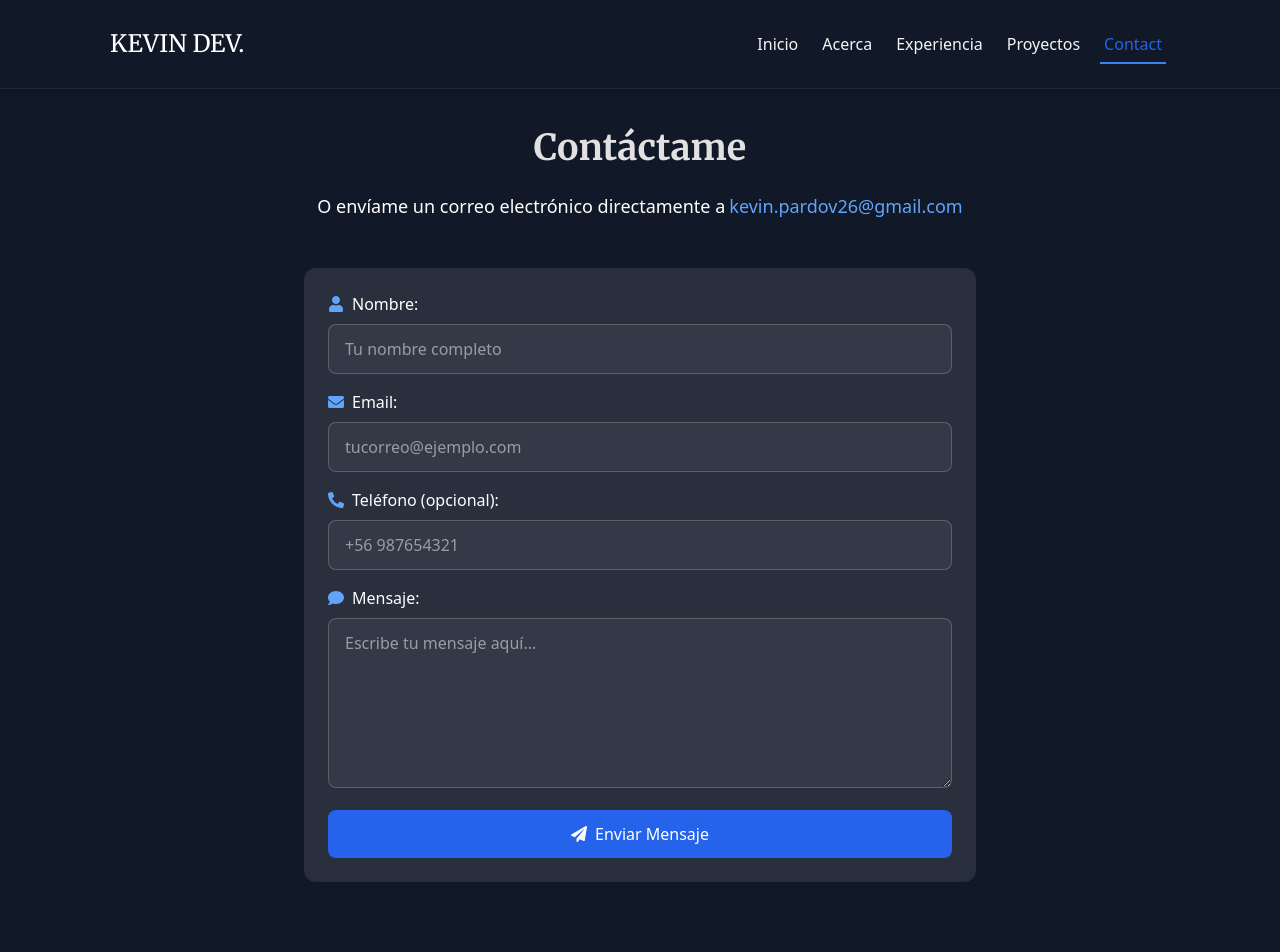
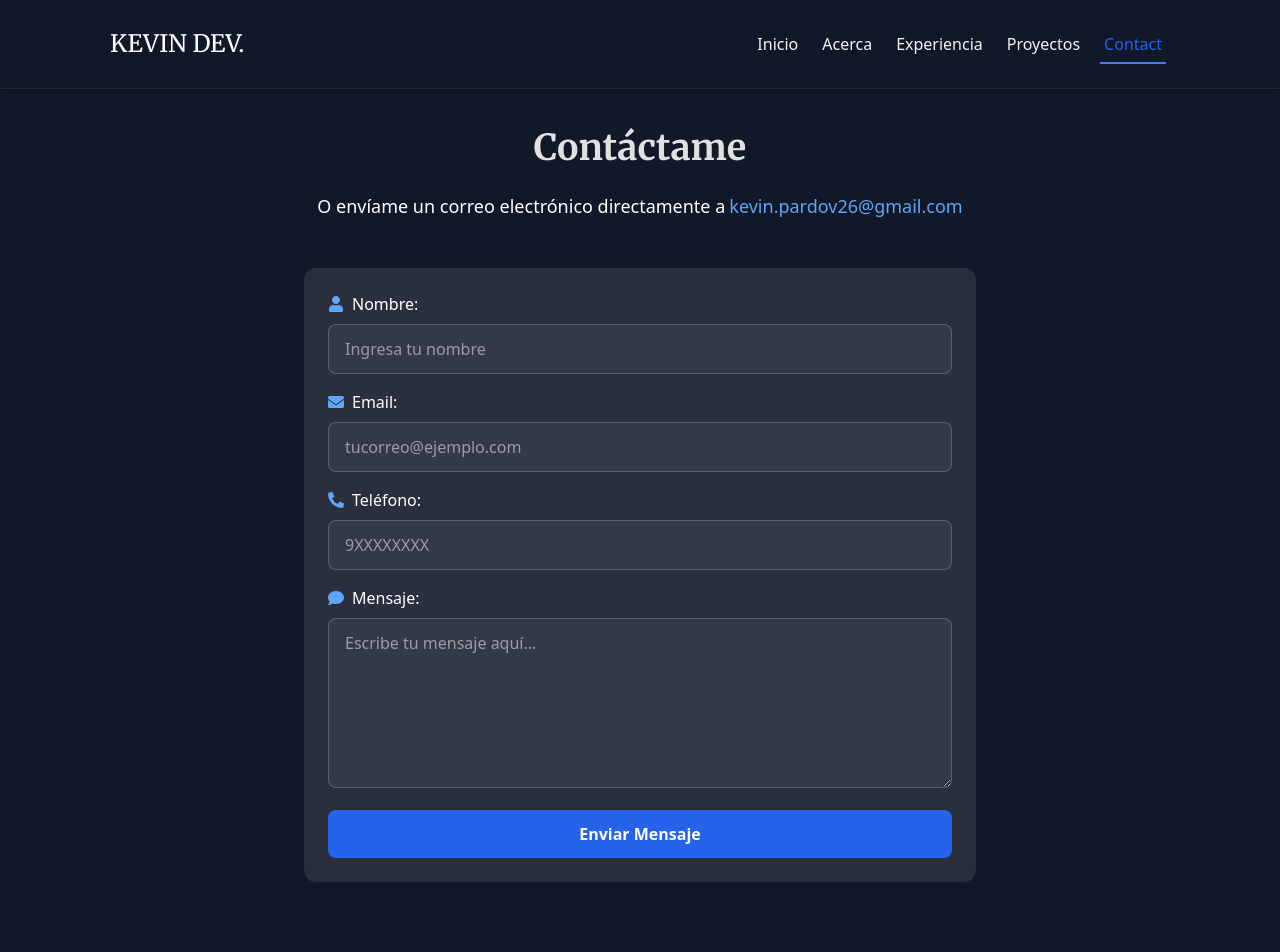
Before and after one commit to Krpardo27/kevin-portfolio, a React (Vite) app: page /contact in a window 1280 px wide. Shown: the top 952 px of the page. Built offline with nearby package versions, Linux system fonts and the light colour scheme.

Commit message:
Ajustes en componente contacto, se implementó librería react-hook-form

```diff
--- a/src/pages/Contact.jsx
+++ b/src/pages/Contact.jsx
@@ -1,53 +1,54 @@
-import { useState } from "react";
+import { useForm } from "react-hook-form";
+import Swal from "sweetalert2";
 import {
   FaUser,
   FaEnvelope,
   FaComment,
   FaPhoneAlt,
-  FaPaperPlane,
-  FaCheckCircle,
   FaExclamationCircle,
 } from "react-icons/fa";
-import { ImSpinner8 } from "react-icons/im";
 import PageTransition from "../components/PageTransition";
+import axios from "axios";
 
 const Contact = () => {
-  const [formData, setFormData] = useState({
-    name: "",
-    email: "",
-    phone: "",
-    message: "",
-  });
-  const [status, setStatus] = useState("");
+  const {
+    register,
+    setValue,
+    watch,
+    reset,
+    formState: { errors },
+    handleSubmit,
+  } = useForm({});
 
-  const handleChange = (e) => {
-    const { name, value } = e.target;
-    setFormData((prev) => ({ ...prev, [name]: value }));
+  const phone = watch("phone");
+
+  const handlePhoneChange = (e) => {
+    let value = e.target.value.replace(/\D/g, ""); // Solo números
+    if (value.length > 9) {
+      value = value.slice(0, 9); // Máximo 9 dígitos
+    }
+    setValue("phone", value);
   };
 
-  const handleSubmit = async (e) => {
-    e.preventDefault();
-    setStatus("sending");
-
-    try {
-      const response = await fetch("https://www.kevcodesdev.cl/api/contacto", {
-        method: "POST",
-        headers: {
-          "Content-Type": "application/json",
-          Accept: "application/json",
-        },
-        body: JSON.stringify(formData),
-        credentials: "include", // IMPORTANTE: habilita credenciales cruzadas (para CORS)
+  const onSubmit = (values) => {
+    axios
+      .post("https://www.kevcodesdev.cl/api/contacto", values)
+      .then(() => {
+        Swal.fire({
+          icon: "success",
+          title: "Mensaje enviado",
+          text: "Tu mensaje ha sido enviado correctamente.",
+        });
+        reset();
+      })
+      .catch((error) => {
+        console.error("Error al enviar el mensaje:", error);
+        Swal.fire({
+          icon: "error",
+          title: "Error al enviar el mensaje",
+          text: "Por favor, intenta nuevamente más tarde.",
+        });
       });
-
-      if (!response.ok) throw new Error("Error en la respuesta del servidor");
-
-      setStatus("success");
-      setFormData({ name: "", email: "", phone: "", message: "" });
-    } catch (error) {
-      console.error("Error al enviar el formulario:", error);
-      setStatus("error");
-    }
   };
 
   return (
@@ -68,29 +69,36 @@ const Contact = () => {
           </p>
         </div>
 
-        {status === "success" && (
-          <div className="flex items-center gap-2 p-3 mb-6 bg-green-100/90 text-green-800 rounded-lg max-w-2xl w-full">
-            <FaCheckCircle className="text-green-500 flex-shrink-0" />
-            <span>¡Mensaje enviado con éxito! Te responderé pronto.</span>
+        {(errors.name || errors.email || errors.phone) && (
+          <div className="w-full max-w-2xl bg-red-100 text-red-800 p-4 rounded-lg mb-6">
+            <ul className="mt-2 flex flex-col">
+              {errors.name && (
+                <li className="flex items-center">
+                  <FaExclamationCircle className="mr-2" />
+                  {errors.name?.message}
+                </li>
+              )}
+              {errors.email && (
+                <li className="flex items-center">
+                  <FaExclamationCircle className="mr-2" />
+                  {errors.email?.message}
+                </li>
+              )}
+              {errors.phone && (
+                <li className="flex items-center">
+                  <FaExclamationCircle className="mr-2" />
+                  {errors.phone?.message}
+                </li>
+              )}
+            </ul>
           </div>
         )}
 
-        {status === "error" && (
-          <div className="flex items-center gap-2 p-3 mb-6 bg-red-100/90 text-red-800 rounded-lg max-w-2xl w-full">
-            <FaExclamationCircle className="text-red-500 flex-shrink-0" />
-            <span>
-              Error al enviar. Por favor intenta nuevamente o contáctame
-              directamente por email.
-            </span>
-          </div>
-        )}
-
-        {/* Formulario */}
         <form
-          onSubmit={handleSubmit}
+          onSubmit={handleSubmit(onSubmit)}
           className="space-y-4 max-w-2xl w-full bg-white/10 p-6 rounded-xl backdrop-blur-sm"
         >
-          {/* Campo Nombre */}
+          {/* Nombre */}
           <div className="space-y-2">
             <label
               htmlFor="name"
@@ -102,16 +110,13 @@ const Contact = () => {
             <input
               type="text"
               id="name"
-              name="name"
-              value={formData.name}
-              onChange={handleChange}
-              required
-              className="w-full px-4 py-3 bg-white/5 border border-white/20 rounded-lg focus:ring-2 focus:ring-blue-400 focus:border-transparent text-white placeholder-white/50"
-              placeholder="Tu nombre completo"
+              className="w-full px-4 py-3 bg-white/5 border border-white/20 rounded-lg focus:ring-2 focus:ring-blue-400 text-white placeholder-white/50"
+              placeholder="Ingresa tu nombre"
+              {...register("name", { required: "El nombre es obligatorio" })}
             />
           </div>
 
-          {/* Campo Email */}
+          {/* Email */}
           <div className="space-y-2">
             <label
               htmlFor="email"
@@ -123,36 +128,45 @@ const Contact = () => {
             <input
               type="email"
               id="email"
-              name="email"
-              value={formData.email}
-              onChange={handleChange}
-              required
-              className="w-full px-4 py-3 bg-white/5 border border-white/20 rounded-lg focus:ring-2 focus:ring-blue-400 focus:border-transparent text-white placeholder-white/50"
+              className="w-full px-4 py-3 bg-white/5 border border-white/20 rounded-lg focus:ring-2 focus:ring-blue-400 text-white placeholder-white/50"
               placeholder="tucorreo@ejemplo.com"
+              {...register("email", {
+                required: "El email es obligatorio",
+                pattern: {
+                  value: /^[A-Z0-9._%+-]+@[A-Z0-9.-]+\.[A-Z]{2,}$/i,
+                  message: "Formato de email inválido",
+                },
+              })}
             />
           </div>
 
-          {/* Campo Teléfono */}
+          {/* Teléfono */}
           <div className="space-y-2">
             <label
               htmlFor="phone"
               className="flex items-center gap-2 text-white font-medium"
             >
               <FaPhoneAlt className="text-blue-400" />
-              Teléfono (opcional):
+              Teléfono:
             </label>
             <input
               type="tel"
               id="phone"
-              name="phone"
-              value={formData.phone}
-              onChange={handleChange}
-              className="w-full px-4 py-3 bg-white/5 border border-white/20 rounded-lg focus:ring-2 focus:ring-blue-400 focus:border-transparent text-white placeholder-white/50"
-              placeholder="+56 987654321"
+              className="w-full px-4 py-3 bg-white/5 border border-white/20 rounded-lg focus:ring-2 focus:ring-blue-400 text-white placeholder-white/50"
+              placeholder="9XXXXXXXX"
+              value={phone || ""}
+              onChange={handlePhoneChange}
+              {...register("phone", {
+                required: "El número es obligatorio",
+                pattern: {
+                  value: /^[0-9]{9}$/,
+                  message: "Debe contener exactamente 9 dígitos",
+                },
+              })}
             />
           </div>
 
-          {/* Campo Mensaje */}
+          {/* Mensaje (no obligatorio) */}
           <div className="space-y-2">
             <label
               htmlFor="message"
@@ -163,35 +177,18 @@ const Contact = () => {
             </label>
             <textarea
               id="message"
-              name="message"
-              value={formData.message}
-              onChange={handleChange}
-              required
               rows="6"
-              className="w-full px-4 py-3 bg-white/5 border border-white/20 rounded-lg focus:ring-2 focus:ring-blue-400 focus:border-transparent text-white placeholder-white/50"
+              className="w-full px-4 py-3 bg-white/5 border border-white/20 rounded-lg focus:ring-2 focus:ring-blue-400 text-white placeholder-white/50"
               placeholder="Escribe tu mensaje aquí..."
+              {...register("message")}
             />
           </div>
 
-          {/* Botón de envío mejorado */}
           <button
             type="submit"
-            disabled={status === "sending"}
-            className={`flex items-center justify-center gap-2 w-full px-6 py-3 rounded-lg font-medium transition-all mt-4 ${
-              status === "sending"
-                ? "bg-blue-400 cursor-not-allowed"
-                : "bg-blue-600 hover:bg-blue-700 hover:shadow-lg"
-            } text-white`}
+            className="w-full flex items-center justify-center gap-2 px-6 py-3 bg-blue-600 text-white font-semibold rounded-lg hover:bg-blue-700 transition-colors duration-200 focus:outline-none focus:ring-2 focus:ring-blue-400 focus:ring-opacity-50"
           >
-            {status === "sending" ? (
-              <>
-                <ImSpinner8 className="animate-spin" /> Enviando...
-              </>
-            ) : (
-              <>
-                <FaPaperPlane /> Enviar Mensaje
-              </>
-            )}
+            Enviar Mensaje
           </button>
         </form>
       </section>
```
Also changed, not shown: package.json (+5 -2 lines), 2 other files (tests, documents, lock files or other folders).
